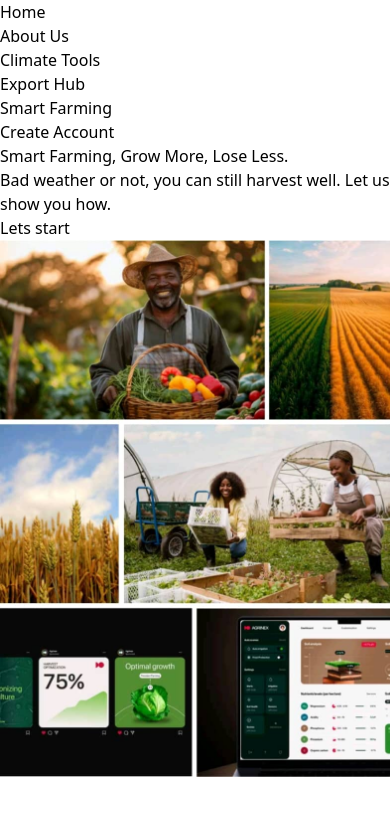
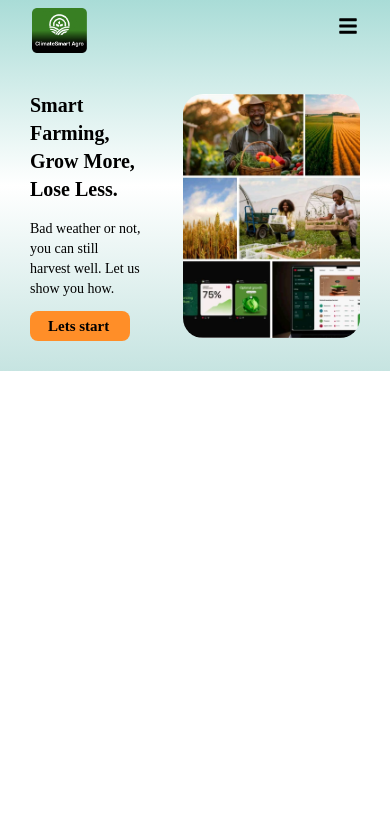
Before and after one commit to meedaah19/agro-smart-climate, a React (Vite) app: page / in a window 390 px wide. Shown: the top 816 px of the page. Built offline with nearby package versions, Linux system fonts and the light colour scheme.

Commit message:
Add react-icons dependency and enhance Navbar and Home components with responsive design

```diff
--- a/package.json
+++ b/package.json
@@ -13,6 +13,7 @@
     "@tailwindcss/vite": "^4.1.11",
     "react": "^19.1.0",
     "react-dom": "^19.1.0",
+    "react-icons": "^5.5.0",
     "react-router-dom": "^7.7.0",
     "tailwindcss": "^4.1.11"
   },
--- a/src/App.jsx
+++ b/src/App.jsx
@@ -5,10 +5,12 @@ import Navbar from './components/Navbar';
 function App() {
   return(
     <Router>
+      <div className="bg-gradient-to-b from-[#A9DCD7] via-[#FFFFFF] via-[] to-[#C6E4E1]">
       <Navbar/>
       <Routes>
         <Route path="/" element={<Home />} />
       </Routes>
+      </div>
     </Router>
   );
 }
--- a/src/components/Navbar.jsx
+++ b/src/components/Navbar.jsx
@@ -1,16 +1,38 @@
 import { Link } from "react-router-dom";
+import { useState } from 'react';
+import img1 from '../assets/Frame 86.png';
+import {FaBars, FaTimes } from 'react-icons/fa';
+
 
 function Navbar(){
+    const [menuOpen, setMenuOpen] = useState(false);
+
     return(
         <nav>
-            <div>
-                <ul>
-                    <li><Link to="/">Home</Link></li>
-                    <li><Link to="/about">About Us</Link></li>
-                    <li><Link to="/climate-tools">Climate Tools</Link></li>
-                    <li><Link to="/export-hub">Export Hub</Link></li>
-                    <li><Link to="/smart-farming">Smart Farming</Link></li>
-                    <div><button>Create Account</button></div>
+            <div className=" px-8 flex justify-between relative z-50 max-w-[1440px] mx-auto lg:pr-[160px] lg:pl-[160px]  lg:h-[87px] pt-[8px] pb-[8px] item-center">
+                 <img src={img1} alt="logo" className="h-[45px] lg:h-[70px]" />
+
+                    <div className="lg:hidden pt-[8px]">
+                        <button onClick={() => setMenuOpen(!menuOpen)} className="text-xl text-black">
+                        {menuOpen ? <FaTimes /> : <FaBars />}
+                        </button>
+                    </div>
+
+                <ul className={`${
+                    menuOpen ? "flex" : "hidden"
+                    } absolute top-full left-0 w-full bg-[#C6E4E1] flex-col items-start px-6 lg:pt-3
+                    py-4 gap-[8px] font-[700] font-[Poppins] text-[15px]
+                    lg:static lg:flex lg:gap-[25px] lg:flex-row lg:w-auto lg:bg-transparent lg:py-0 lg:px-0`}
+                    >
+                        <li className="w-[75px] h-[44px] p-[10px]" ><Link to="/" onClick={() => setMenuOpen(false)}>Home</Link></li>
+                        <li className="w-[100px] h-[44px] p-[10px]"><Link to="/about" onClick={() => setMenuOpen(false)}>About Us</Link></li>
+                        <li className="w-[120px] h-[44px] p-[10px]"><Link to="/climate-tools" onClick={() => setMenuOpen(false)}>Climate Tools</Link></li>
+                        <li className="w-[120px] h-[44px] p-[10px]"><Link to="/export-hub" onClick={() => setMenuOpen(false)}>Export Hub</Link></li>
+                        <li className="w-[120px] h-[44px] p-[10px]"><Link to="/smart-farming" onClick={() => setMenuOpen(false)}>Smart Farming</Link></li>
+                        <li>
+                        <div className="w-[220px] h-[45px] rounded-[8px] border-[1px] border-[#FF7F18] pt-[8px] pr-[16px] pb-[8px] pl-[16px] text-[19.2px]  gap-[8px] text-center "><button>Create Account</button></div>
+        </li>
+
                 </ul>
             </div>
         </nav>
--- a/src/index.css
+++ b/src/index.css
@@ -1 +1,5 @@
 @import "tailwindcss";
+
+body{
+    overflow-x: hidden;
+}
--- a/src/pages/Home.jsx
+++ b/src/pages/Home.jsx
@@ -2,14 +2,19 @@ import image1 from '../assets/91a6c2164942199e7ce3a61e72780df756577e2d.jpg';
 
 export default function Home(){
     return(
-         <div>
-            <h1>
+
+         <div className='max-w-[1440px] lg:h-[761px] lg:pt-[149px] lg:pr-[160px] lg:pl-[160px] pl-[30px] pr-[30px] pt-[30px] pb-[30px] gap-[32px] flex fex-col lg:flex-row items-center  ' >
+            <div className='lg:w-[544px] font-[poppins] flex flex-col lg:gap-6 gap-3'>
+            <div className='lg:w-[544px] lg:h-[242px] space-y-4'>
+            <h1 className='lg:h-[144px] font-[700] lg:text-[47.78px] text-xl  '>
                 Smart Farming, Grow More, Lose Less.
             </h1>
-            <p>Bad weather or not, you can still harvest well. Let us show you how.</p>
-            <div><button>Lets start</button></div>
-            <div>
-                <img src={image1} alt="A man and some woman with some farm pictures" />
+            <p className='lg:h-[82px] font-[400] text-sm  lg:text-[27.65px]'>Bad weather or not, you can still <br /> harvest well. Let us show you how.</p>
+            </div>
+            <div className='lg:w-[156px] lg:h-[61px] w-[100px] h-[30px] rounded-[8px] lg:pt-[16px] lg:pr-[32px] lg:pb-[16px] lg:pl-[32px] pl-[18px] pt-[4px]  gap-[10px] bg-[#FF8E28] font-[700] text-[15px] lg:text-[19.2px] '><button>Lets start</button></div>
+            </div>
+            <div className='lg:h-[761px] lg:w-[544px] w-[500px]' >
+                <img className=' rounded-[20px]' src={image1} alt="A man and some woman with some farm pictures" />
             </div>
             </div>
 
```
Also changed, not shown: 1 other file (tests, documents, lock files or other folders).
